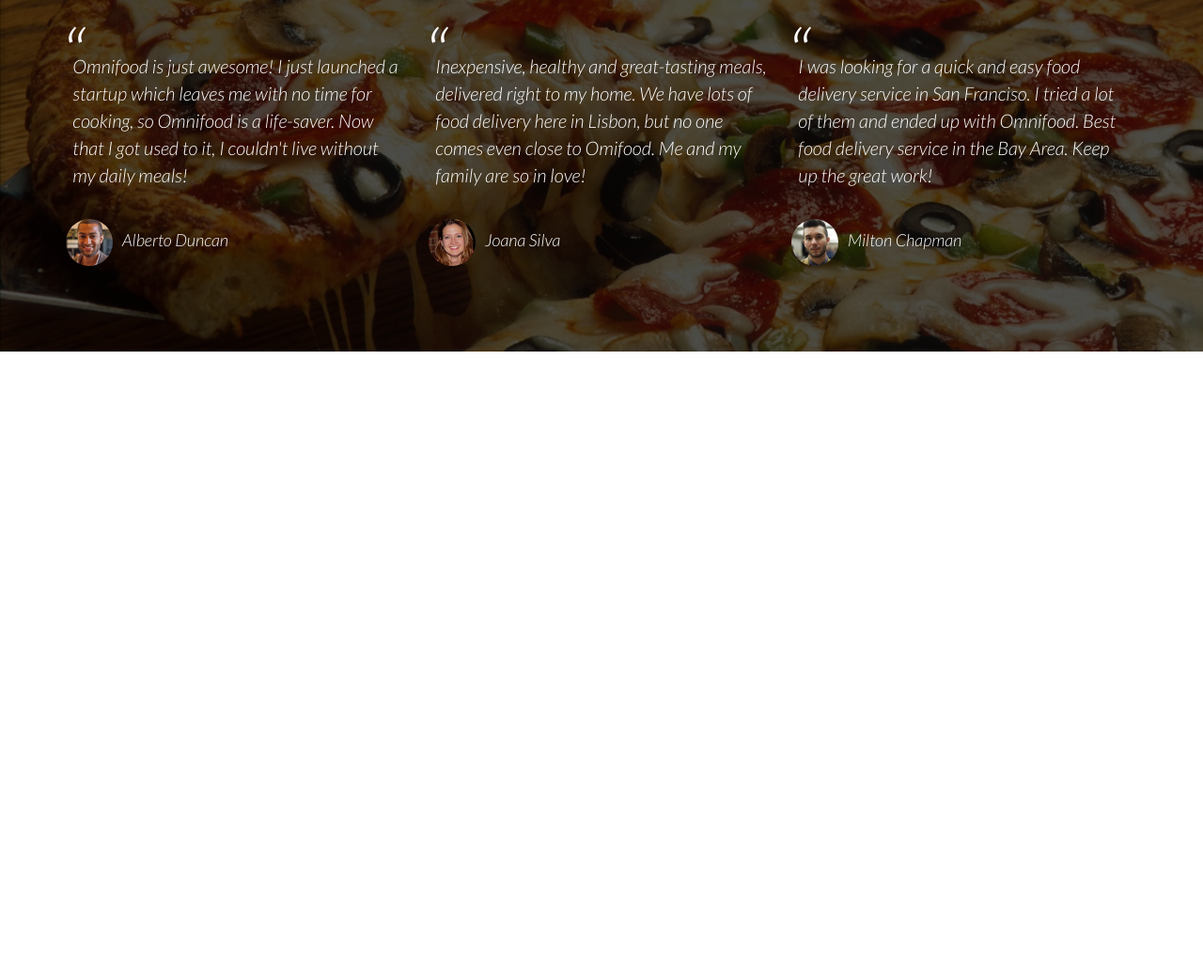
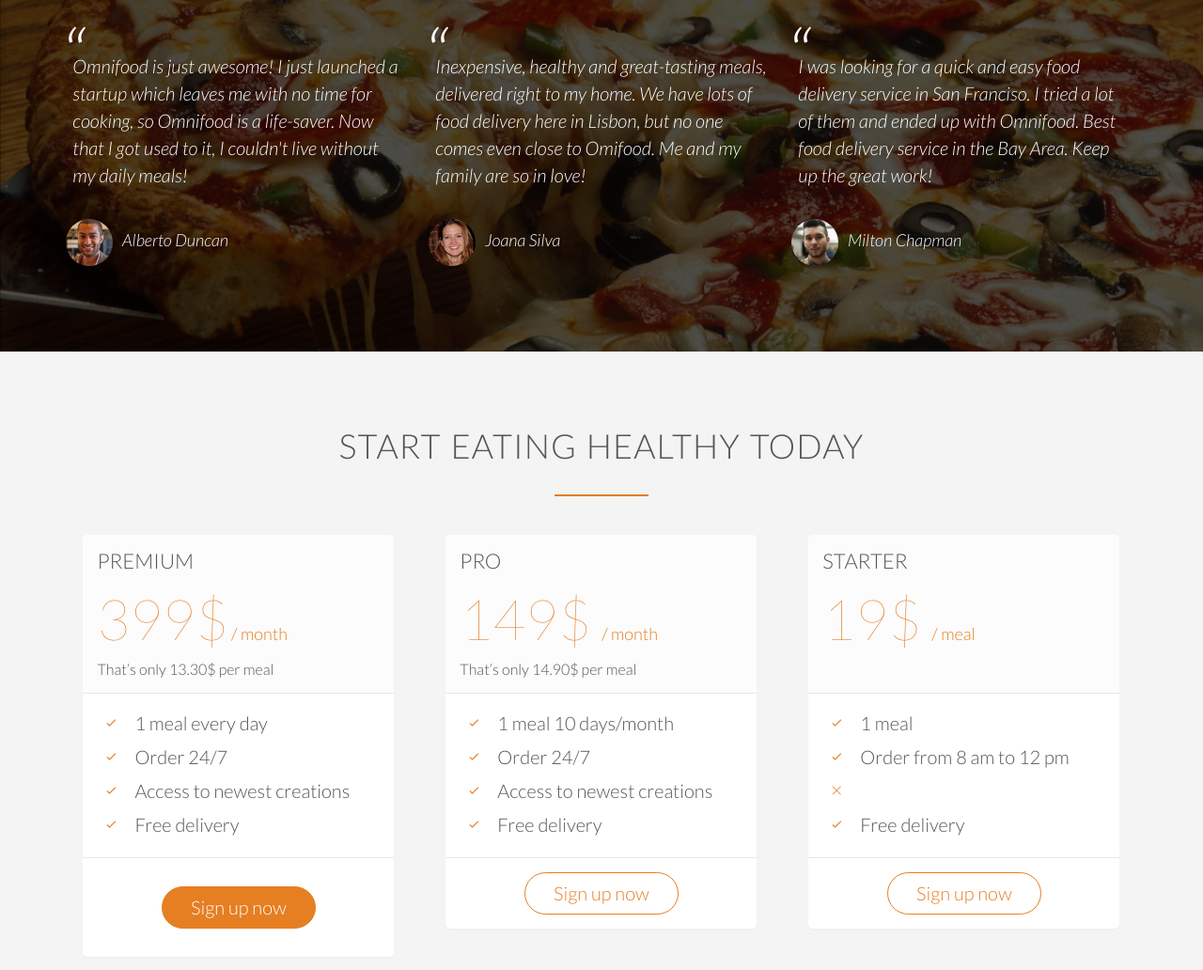
Before and after one commit to datadaveshin/omnifood, a plain HTML site: page omnifood2/index.html in a window 1280 px wide. Shown: the part 3515-4547 px from the top of the page at 94% size. Before the commit the page ends 3889 px from the top, so only its background shows below. Drawn offline with Linux system fonts and the light colour scheme; files whose address does not match are found by name.

Commit message:
Finished meals section

```diff
--- a/omnifood2/index.html
+++ b/omnifood2/index.html
@@ -240,5 +240,77 @@
                 </div>
             </div>
         </section>
+
+        <section class="section-plans">
+            <div class="row">
+                <h2>Start eating healthy today</h2>
+            </div>
+            <div class="row">
+                <div class="col span-1-of-3">
+<!--                    /*The plan box was used to make individual box-->
+                    <div class="plan-box">
+                        <div>
+                            <h3>Premium</h3>
+                            <p class="plan-price">399$<span> / month</span></p>
+                            <p class="plan-price-meal">That’s only 13.30$ per meal</p>
+                        </div>
+                        <div>
+                            <ul>
+                                <li><i class="ion-ios-checkmark-empty icon-small"></i>1 meal every day</li>
+                                <li><i class="ion-ios-checkmark-empty icon-small"></i>Order 24/7</li>
+                                <li><i class="ion-ios-checkmark-empty icon-small"></i>Access to newest creations</li>
+                                <li><i class="ion-ios-checkmark-empty icon-small"></i>Free delivery</li>
+                            </ul>
+                        </div>
+                        <div>
+                            <a href="#" class="btn btn-full">Sign up now</a>
+
+                        </div>
+                    </div>
+                </div>
+                <div class="col span-1-of-3">
+                    <div class="plan-box">
+                        <div>
+                            <h3>Pro</h3>
+<!--                            NOTE - the real purpose of span is to separate out text in a paragraph-->
+                            <p class="plan-price">149$ <span> / month</span></p>
+                            <p class="plan-price-meal">That’s only 14.90$ per meal</p>
+                        </div>
+                        <div>
+                            <ul>
+                                <li><i class="ion-ios-checkmark-empty icon-small"></i>1 meal 10 days/month</li>
+                                <li><i class="ion-ios-checkmark-empty icon-small"></i>Order 24/7</li>
+                                <li><i class="ion-ios-checkmark-empty icon-small"></i>Access to newest creations</li>
+                                <li><i class="ion-ios-checkmark-empty icon-small"></i>Free delivery</li>
+                            </ul>
+                        </div>
+                        <div>
+                            <a href="#" class="btn btn-ghost">Sign up now</a>
+                        </div>
+                    </div>
+                </div>
+                <div class="col span-1-of-3">
+                    <div class="plan-box">
+                        <div>
+                            <h3>Starter</h3>
+                            <p class="plan-price">19$ <span> / meal</span> </p>
+<!--                            &nbsp; is how you insert a space, and thus for this makes a blank line-->
+                            <p class="plan-price-meal">&nbsp;</p>
+                        </div>
+                        <div>
+                            <ul>
+                                <li><i class="ion-ios-checkmark-empty icon-small"></i>1 meal</li>
+                                <li><i class="ion-ios-checkmark-empty icon-small"></i>Order from 8 am to 12 pm</li>
+                                <li><i class="ion-ios-close-empty  icon-small"></i></li>
+                                <li><i class="ion-ios-checkmark-empty icon-small"></i>Free delivery</li>
+                            </ul>
+                        </div>
+                        <div>
+                            <a href="#" class="btn btn-ghost">Sign up now</a>
+                        </div>
+                    </div>
+                </div>
+            </div>
+        </section>
     </body>
 </html>
--- a/omnifood2/resources/css/style.css
+++ b/omnifood2/resources/css/style.css
@@ -473,3 +473,68 @@
 /*    This will align the text with the image, you'd think it would go above in cite*/
     vertical-align: middle;
 }
+
+/* ------------------------------------------- */
+/* SIGN UP */
+/* ------------------------------------------- */
+
+.section-plans {
+    background-color: #f4f4f4;
+}
+
+/*The plan box was used to make individual boxes*/
+.plan-box {
+    background-color: #fff;
+    border-radius: 5px;
+    width: 90%;
+/*    Again, using the math 5% + 90% + 5%*/
+    margin-left: 5%;
+    box-shadow: 0 2px 2px #efefef;
+}
+
+.plan-box div {
+    padding: 15px;
+/*    add a light line at the bottom of the box*/
+    border-bottom: 1px solid #e8e8e8;
+}
+
+.plan-box div:first-child {
+    background-color: #fcfcfc;
+/*    We lost the border radius on .plan box when we added this :first-child definition, so readding*/
+    border-top-left-radius: 5px;
+    border-top-right-radius: 5px;
+}
+
+.plan-box div:last-child {
+    text-align: center;
+/*    get rid of the light line defined above for the very bottom div, this way, the light line is just a separator between subsections*/
+    border: 0;
+}
+
+.plan-price {
+    font-size: 300%;
+/*    Put font weight lower as size is large*/
+    font-weight: 100;
+    margin-bottom: 10px;
+    color: #e67e22;
+}
+
+.plan-price span {
+/*    Note - this percentage of font-size is derived from the parent above which is already 300%, therefore, to bring it back to 100%, we have to use 30%*/
+    font-size: 30%;
+    font-weight: 300;
+}
+
+.plan-price-meal {
+    font-size: 80%;
+}
+
+.plan-box ul {
+    list-style: none;
+}
+
+/*I think he had to add the ul to drill down to the li ??*/
+.plan-box ul li {
+   padding: 5px 0;
+
+}
```
